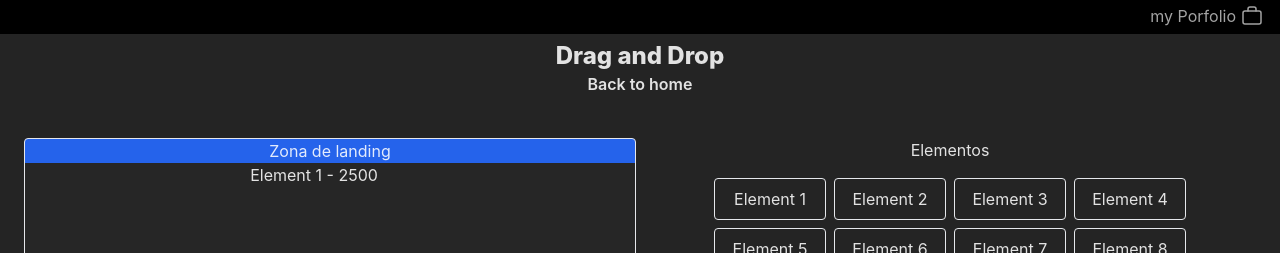
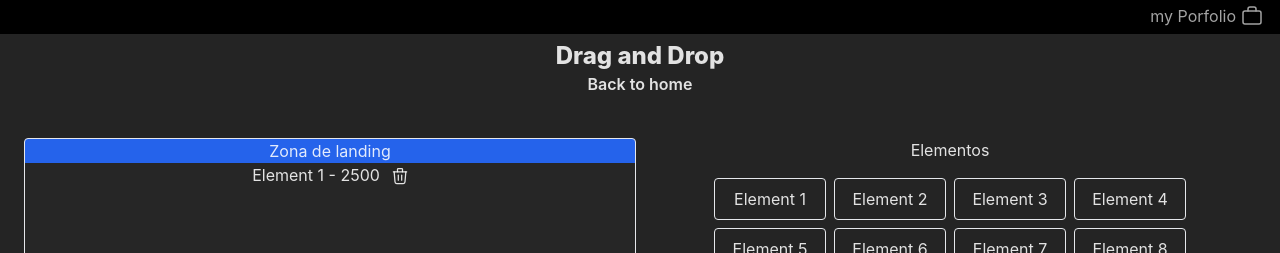
Before and after one commit to chLuis/multi-proyect, a React (Vite) app: page /drag-drop in a window 1280 px wide. Both pictures are taken after a click on the element "Element 1". Shown: the top 253 px of the page. Built offline with nearby package versions, Linux system fonts and the light colour scheme.

Commit message:
always delete option

```diff
--- a/src/routes/drag-drop.jsx
+++ b/src/routes/drag-drop.jsx
@@ -8,7 +8,6 @@ export default function DragAndDropPage() {
     const [hoverTrash, setHoverTrash] = useState("bg-red-600");
     const [addItem, setAddItem] = useState(false)
     const [count, setCount] = useState(0);
-    const [deleteOption, setDeleteOption] = useState(false)
 
     useEffect(() => {
         let total = 0;
@@ -85,9 +84,9 @@ export default function DragAndDropPage() {
     function handleDeleteInList(e, index){
         e.stopPropagation();
         e.preventDefault();
-        console.log("BORRAR");
+        //console.log("BORRAR");
         //const index = Number(e.dataTransfer.getData("index"));
-        console.log(index);
+        //console.log(index);
         //const data = e.dataTransfer.getData("contenidoLista")
         //const precio = Number(e.dataTransfer.getData("precioLista"))
         let newLandingZone = landingZone;
@@ -95,7 +94,7 @@ export default function DragAndDropPage() {
         setLandingZone([...newLandingZone]);
        // setHoverTrash("bg-red-600");
         //setShowTrash(false);
-        setDeleteOption(!deleteOption)
+        //setDeleteOption(!deleteOption)
     }
 
     function handleOverAll(e) {
@@ -149,13 +148,12 @@ export default function DragAndDropPage() {
                                     draggable
                                     onDragStart={(e) => handleOnDragList(e)}
                                     onDragEnd={handleEndAll}
-                                    onClick={() => setDeleteOption(!deleteOption)}
                                     value={index}
                                     className="flex justify-center flex-nowrap  gap-2"
                                 >
                                     {item.name} - {item.price}
                                 </option>
-                                <div className="w-6">{deleteOption && <div className="flex justify-center items-center" onClick={(e) => handleDeleteInList(e, index)}><svg
+                                <div className="flex justify-center items-center" onClick={(e) => handleDeleteInList(e, index)}><svg
                                     xmlns="http://www.w3.org/2000/svg"
                                     className="icon icon-tabler icon-tabler-trash"
                                     width="20"
@@ -177,8 +175,7 @@ export default function DragAndDropPage() {
                                     <path d="M14 11l0 6" />
                                     <path d="M5 7l1 12a2 2 0 0 0 2 2h8a2 2 0 0 0 2 -2l1 -12" />
                                     <path d="M9 7v-3a1 1 0 0 1 1 -1h4a1 1 0 0 1 1 1v3" />
-                                </svg></div>}
-                                </div>
+                                </svg></div>
                                 </div>
                             ))}
                         </div>
```
